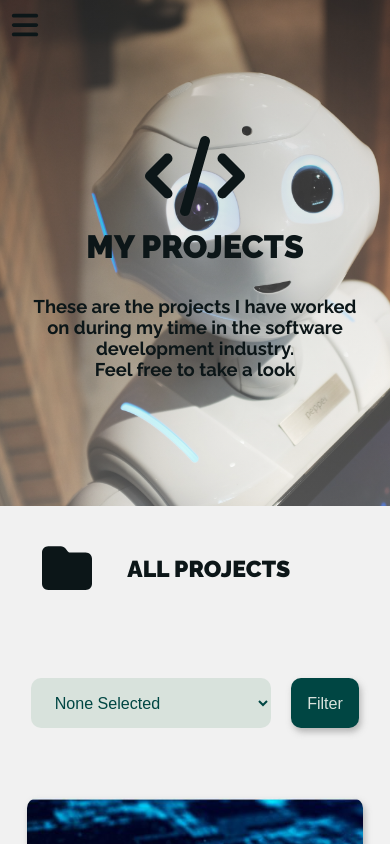
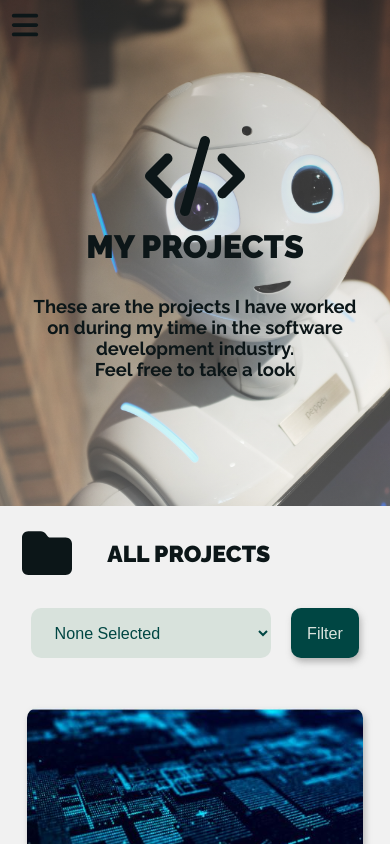
Before and after one commit to joboy-dev/Portfolio, a React (Create React App) app: page /projects in a window 390 px wide. Built offline with nearby package versions, Linux system fonts and the light colour scheme.

Commit message:
UI Fixes

```diff
--- a/src/components/SectionTitle/SectionTitle.css
+++ b/src/components/SectionTitle/SectionTitle.css
@@ -57,6 +57,11 @@
 /* MOBILE */
 
 @media screen and (max-width: 540px) {
+    .SectionTitle {
+        height: 70px;
+        gap: 40px;
+        margin-bottom: 0;
+    }
     .SectionTitle p {
         font-weight: 900;
         font-size: 1rem;
--- a/src/pages/projects/Projects.css
+++ b/src/pages/projects/Projects.css
@@ -26,7 +26,6 @@
     align-items: center;
     justify-content: space-between;
     gap: 20px;
-    padding: 20px;
 }
 
 .head form select {
@@ -94,7 +93,7 @@
         justify-content: flex-start;
         flex-direction: column;
         gap: 0;
-        margin: 0 20px 30px;
+        margin-bottom: 30px;
     }
 
     .head form select {
```
